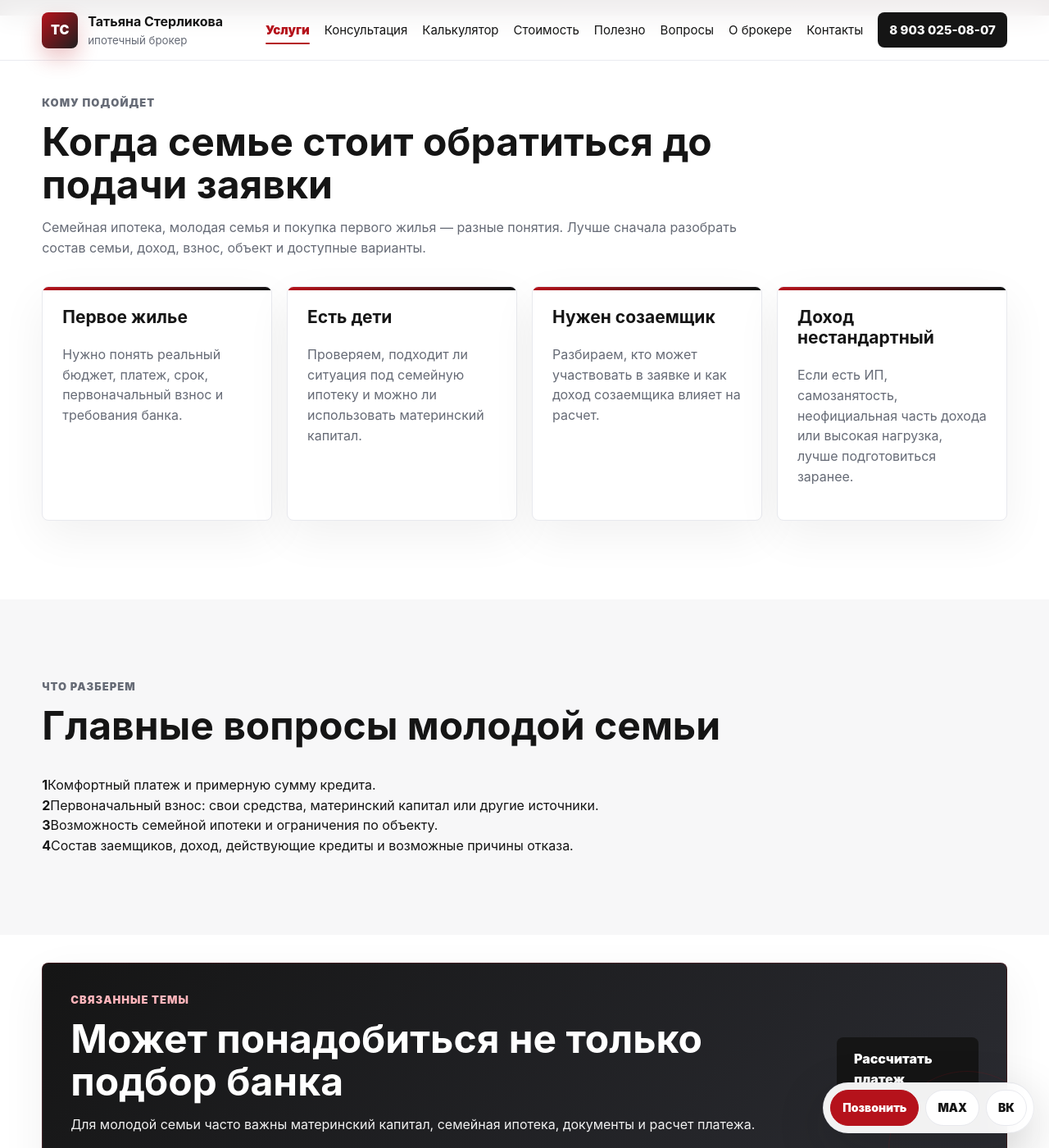
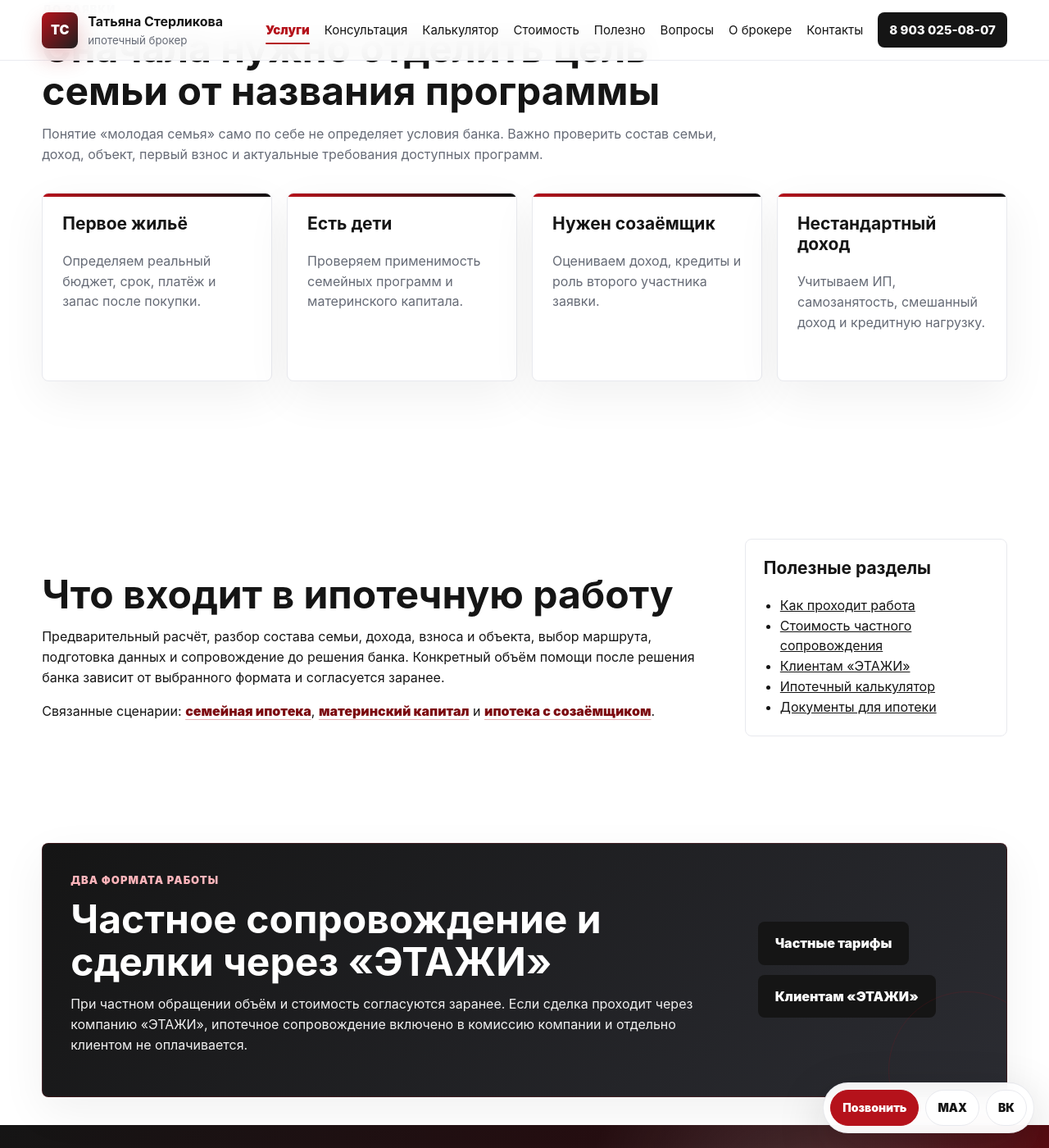
Before and after one commit to deputat36/broker, a Jekyll site: the page built from uslugi/ipoteka-dlya-molodoy-semi.md, in a window 1280 px wide and 1400 px high, scrolled down 791 px. Shown: the whole window at 82% size. Built offline with Jekyll 4.4.1, drawn with Linux system fonts in a browser that asks for light colours; our own code applies the rules of GitHub Pages for plain Markdown files; some of the changed text lies outside the part shown.

Commit message:
Унифицирована услуга ипотеки для молодой семьи

```diff
--- a/uslugi/ipoteka-dlya-molodoy-semi.md
+++ b/uslugi/ipoteka-dlya-molodoy-semi.md
@@ -1,60 +1,19 @@
 ---
 layout: default
 title: Ипотека для молодой семьи в Борисоглебске | Татьяна Стерликова
-description: Консультация по ипотеке для молодой семьи: платеж, первоначальный взнос, семейная ипотека, материнский капитал, созаемщики и документы.
+description: Ипотека для молодой семьи: бюджет, платёж, первоначальный взнос, семейные программы, материнский капитал, созаёмщики и подготовка заявки.
 permalink: /uslugi/ipoteka-dlya-molodoy-semi/
 breadcrumb: Ипотека для молодой семьи
 og_type: article
-schema: '{"@context":"https://schema.org","@type":"Service","name":"Ипотека для молодой семьи","provider":{"@type":"Person","name":"Татьяна Стерликова","telephone":"+79030250807"},"areaServed":["Борисоглебск","Борисоглебский городской округ","Грибановский район","Поворинский район"]}'
+schema: '{"@context":"https://schema.org","@type":"Service","name":"Ипотека для молодой семьи","provider":{"@type":"Person","name":"Татьяна Стерликова","telephone":"+79030250807"},"areaServed":["Борисоглебск","Борисоглебский городской округ","Грибановский район","Поворинский район"],"serviceType":"Ипотечное консультирование и подготовка заявки"}'
 ---
 
-<section class="page-hero section">
-  <p class="eyebrow">Ипотека для семьи</p>
-  <h1>Ипотека для молодой семьи: с чего начать и что проверить</h1>
-  <p class="lead">Помогу разобраться, на какую сумму можно ориентироваться, как считать платеж, можно ли использовать материнский капитал, кто может быть созаемщиком и какие риски лучше проверить до заявки в банк.</p>
-  <div class="hero-actions">
-    <a class="btn btn-primary" href="tel:+79030250807">Позвонить Татьяне</a>
-    <a class="btn btn-secondary" href="{{ '/konsultaciya/' | relative_url }}">Бесплатная консультация</a>
-  </div>
-</section>
+<section class="page-hero section"><div class="breadcrumbs"><a href="{{ '/' | relative_url }}">Главная</a> / <a href="{{ '/uslugi/' | relative_url }}">Услуги</a> / Молодая семья</div><p class="eyebrow">Ипотека для семьи</p><h1>Ипотека для молодой семьи: с чего начать</h1><p class="lead">Разберу бюджет семьи, платёж, первоначальный взнос, объект, состав заёмщиков и доступные на дату обращения программы до подачи заявки.</p><div class="hero-actions"><a class="btn btn-primary" href="tel:+79030250807">Позвонить Татьяне</a><a class="btn btn-secondary" href="{{ '/konsultaciya/' | relative_url }}">Бесплатная консультация</a><button class="btn btn-light" type="button" data-copy-phone>MAX</button><a class="btn btn-light" href="https://vk.com/tatyanasterlikova" rel="noopener">ВКонтакте</a></div></section>
 
-<section class="section">
-  <div class="section-head"><p class="eyebrow">Кому подойдет</p><h2>Когда семье стоит обратиться до подачи заявки</h2><p>Семейная ипотека, молодая семья и покупка первого жилья — разные понятия. Лучше сначала разобрать состав семьи, доход, взнос, объект и доступные варианты.</p></div>
-  <div class="grid cards-4">
-    <article class="card"><h3>Первое жилье</h3><p>Нужно понять реальный бюджет, платеж, срок, первоначальный взнос и требования банка.</p></article>
-    <article class="card"><h3>Есть дети</h3><p>Проверяем, подходит ли ситуация под семейную ипотеку и можно ли использовать материнский капитал.</p></article>
-    <article class="card"><h3>Нужен созаемщик</h3><p>Разбираем, кто может участвовать в заявке и как доход созаемщика влияет на расчет.</p></article>
-    <article class="card"><h3>Доход нестандартный</h3><p>Если есть ИП, самозанятость, неофициальная часть дохода или высокая нагрузка, лучше подготовиться заранее.</p></article>
-  </div>
-</section>
+<section class="section"><div class="section-head"><p class="eyebrow">До заявки</p><h2>Сначала нужно отделить цель семьи от названия программы</h2><p>Понятие «молодая семья» само по себе не определяет условия банка. Важно проверить состав семьи, доход, объект, первый взнос и актуальные требования доступных программ.</p></div><div class="grid cards-4"><article class="card"><h3>Первое жильё</h3><p>Определяем реальный бюджет, срок, платёж и запас после покупки.</p></article><article class="card"><h3>Есть дети</h3><p>Проверяем применимость семейных программ и материнского капитала.</p></article><article class="card"><h3>Нужен созаёмщик</h3><p>Оцениваем доход, кредиты и роль второго участника заявки.</p></article><article class="card"><h3>Нестандартный доход</h3><p>Учитываем ИП, самозанятость, смешанный доход и кредитную нагрузку.</p></article></div></section>
 
-<section class="section muted">
-  <div class="section-head"><p class="eyebrow">Что разберем</p><h2>Главные вопросы молодой семьи</h2></div>
-  <div class="checklist">
-    <div><strong>1</strong><span>Комфортный платеж и примерную сумму кредита.</span></div>
-    <div><strong>2</strong><span>Первоначальный взнос: свои средства, материнский капитал или другие источники.</span></div>
-    <div><strong>3</strong><span>Возможность семейной ипотеки и ограничения по объекту.</span></div>
-    <div><strong>4</strong><span>Состав заемщиков, доход, действующие кредиты и возможные причины отказа.</span></div>
-  </div>
-</section>
+<section class="section content-layout"><article class="content-main"><h2>Что входит в ипотечную работу</h2><p>Предварительный расчёт, разбор состава семьи, дохода, взноса и объекта, выбор маршрута, подготовка данных и сопровождение до решения банка. Конкретный объём помощи после решения банка зависит от выбранного формата и согласуется заранее.</p><p>Связанные сценарии: <a class="text-link" href="{{ '/uslugi/semeynaya-ipoteka/' | relative_url }}">семейная ипотека</a>, <a class="text-link" href="{{ '/uslugi/materinskiy-kapital/' | relative_url }}">материнский капитал</a> и <a class="text-link" href="{{ '/uslugi/ipoteka-s-sozaemshchikom/' | relative_url }}">ипотека с созаёмщиком</a>.</p></article><aside class="sidebar"><div class="seo-panel"><h3>Полезные разделы</h3><ul><li><a href="{{ '/kak-prohodit-rabota/' | relative_url }}">Как проходит работа</a></li><li><a href="{{ '/stoimost/' | relative_url }}">Стоимость частного сопровождения</a></li><li><a href="{{ '/etagi/' | relative_url }}">Клиентам «ЭТАЖИ»</a></li><li><a href="{{ '/kalkulyator-ipoteki/' | relative_url }}">Ипотечный калькулятор</a></li><li><a href="{{ '/polezno/dokumenty-dlya-ipoteki/' | relative_url }}">Документы для ипотеки</a></li></ul></div></aside></section>
 
-<section class="section compact-section">
-  <div class="notice">
-    <div><p class="eyebrow">Связанные темы</p><h2>Может понадобиться не только подбор банка</h2><p>Для молодой семьи часто важны материнский капитал, семейная ипотека, документы и расчет платежа.</p></div>
-    <a class="btn btn-dark" href="{{ '/kalkulyator-ipoteki/' | relative_url }}">Рассчитать платеж</a>
-  </div>
-</section>
+<section class="section compact-section"><div class="notice"><div><p class="eyebrow">Два формата работы</p><h2>Частное сопровождение и сделки через «ЭТАЖИ»</h2><p>При частном обращении объём и стоимость согласуются заранее. Если сделка проходит через компанию «ЭТАЖИ», ипотечное сопровождение включено в комиссию компании и отдельно клиентом не оплачивается.</p></div><div class="hero-actions"><a class="btn btn-dark" href="{{ '/stoimost/' | relative_url }}">Частные тарифы</a><a class="btn btn-dark" href="{{ '/etagi/' | relative_url }}">Клиентам «ЭТАЖИ»</a></div></div></section>
 
-<section class="section">
-  <div class="grid cards-4">
-    <article class="card"><h3><a href="{{ '/uslugi/semeynaya-ipoteka/' | relative_url }}">Семейная ипотека</a></h3><p>Разбор условий программы, состава семьи, объекта и требований банка.</p></article>
-    <article class="card"><h3><a href="{{ '/uslugi/materinskiy-kapital/' | relative_url }}">Материнский капитал</a></h3><p>Как использовать сертификат как взнос или для погашения ипотеки.</p></article>
-    <article class="card"><h3><a href="{{ '/polezno/dokumenty-dlya-ipoteki/' | relative_url }}">Документы</a></h3><p>Что обычно готовят заемщики перед ипотечной заявкой.</p></article>
-    <article class="card"><h3><a href="{{ '/uslugi/ipoteka-bez-pervonachalnogo-vznosa/' | relative_url }}">Маленький взнос</a></h3><p>Какие риски и ограничения стоит учитывать, если собственных средств мало.</p></article>
-  </div>
-</section>
-
-<section class="section cta-section">
-  <div><p class="eyebrow">Начните с консультации</p><h2>Обсудите ипотеку для вашей семьи</h2><p>Позвоните или напишите: состав семьи, город, объект, доход, взнос и был ли опыт обращения в банки.</p></div>
-  <div class="cta-actions"><a class="btn btn-primary" href="tel:+79030250807">8 903 025-08-07</a><button class="btn btn-secondary" type="button" data-copy-phone>MAX</button><a class="btn btn-secondary" href="https://vk.com/tatyanasterlikova" rel="noopener">ВК</a></div>
-</section>
+<section class="section cta-section"><div><p class="eyebrow">Планируете покупку для семьи?</p><h2>Начните с первичного расчёта</h2><p>Подготовьте состав семьи, город, объект, доход, взнос, кредиты и сведения о прошлых заявках.</p></div><div class="cta-actions"><a class="btn btn-primary" href="tel:+79030250807">8 903 025-08-07</a><a class="btn btn-secondary" href="{{ '/konsultaciya/' | relative_url }}">Консультация</a><button class="btn btn-secondary" type="button" data-copy-phone>MAX</button><a class="btn btn-secondary" href="https://vk.com/tatyanasterlikova" rel="noopener">ВКонтакте</a></div></section>
```
